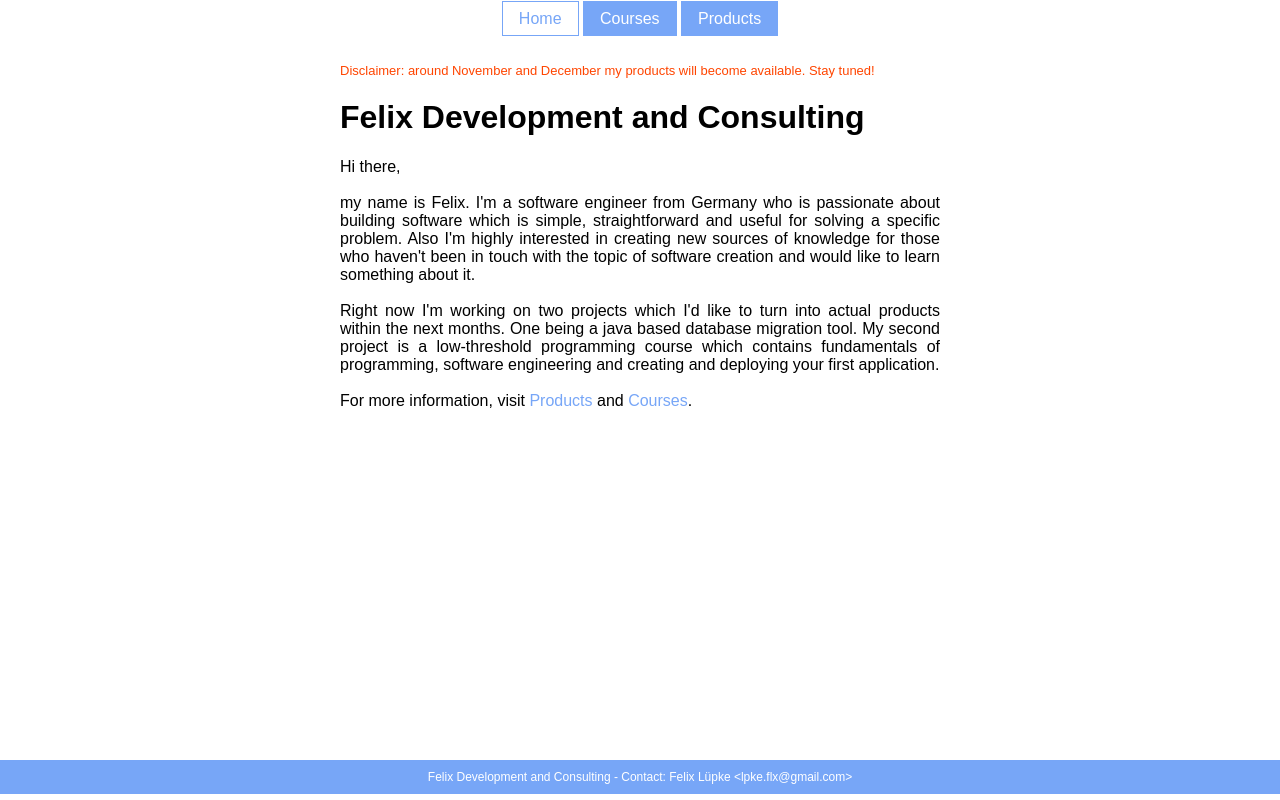
After one commit to flikkes/felix-development-pages, a Flask app: page /home in a window 1280 px wide. The commit adds this page. Run offline with Flask 2, Linux system fonts and the light colour scheme.

Commit message:
made a small file based cms out of the webapp

```diff
--- a/app.py
+++ b/app.py
@@ -1,4 +1,4 @@
-import os.path
+import os, os.path
 from flask import Flask, render_template, url_for, Markup
 from flask_talisman import Talisman
 
@@ -9,60 +9,41 @@ if not os.path.isfile("local_dev_environment.flagfile"):
 
 @app.route("/")
 def home():
-    active_link = "home"
-    home_caption = "Felix Development and Consulting"
-    home_content = Markup(
-        """
-        Hi there,<br><br>
-        my name is Felix. I'm a software engineer from Germany who is passionate about building software which is simple,
-        straightforward and useful for solving a specific problem. Also I'm highly interested in creating new sources of
-        knowledge for those who haven't been in touch with the topic of software creation and would like to learn something about it.<br><br>
-        Right now I'm working on two projects which I'd like to turn into actual products within the next months. One being a
-        java based database migration tool. My second project is a low-threshold programming course which contains fundamentals of
-        programming, software engineering and creating and deploying your first application.<br><br>
-        For more information, visit <a href="/products">Products</a> and <a href="/courses">Courses</a>.
-        """
-    )
+    return pages("home")
+
+
+@app.route("/<page>")
+def pages(page):
+    pages_caption = "Not found"
+    pages_content = "Sorry, no content available."
+    active_link = "notfound"
+
+    if not page_name_too_long(page):
+        caption_filename = "content/" + page + "_caption.html"
+        content_filename = "content/" + page + ".html"
+        active_link = page
+
+        if os.path.isfile(caption_filename):
+            with open(caption_filename, 'r') as f:
+                pages_caption = Markup(f.read())
+
+        if os.path.isfile(content_filename):
+            with open(content_filename, 'r') as f:
+                pages_content = Markup(f.read())
+
     return render_template(
-        "index.html", home_caption=home_caption, home_content=home_content, active_link=active_link
+        "index.html", caption=pages_caption, content=pages_content, active_link=active_link, items=get_items("content")
     )
 
 
-@app.route("/courses")
-def courses():
-    active_link = "courses"
-    courses_caption = "Felix' software development course"
-    courses_content = Markup(
-        """
-        A free version of my software development course will be available soon. It will give you a taste of how the content is
-        structured as well as how things are explained. Be sure to check it out - it's free!
-        """
-    )
-    return render_template(
-        "index.html", home_caption=courses_caption, home_content=courses_content, active_link=active_link
-    )
+def page_name_too_long(name):
+    return len(name) > 80
 
 
-@app.route("/products")
-def products():
-    active_link = "products"
-    products_caption = "Free database migration tool"
-    products_content = Markup(
-        """
-        Felix-db-migration-tool is a java based tool for easily migrating data from one database to another.
-        In the current version I try to offer a simple API especially for encapsulating data reads and writes from and to a MySQL database. <br><br>
-        My goal is to provide a simple and efficient converting mechanism from database
-        specific formats into a generic format while covering a large variety of database systems.
-        In the current version only MySQL and MongoDB are supported. My plan is to enhance functionality and gradually increase the number of supported
-        database systems. <br><br>
-        While the standard open source version will continue to receive important updates I'll start to develop an
-        advanced version of the software which will be available soon. This Version will include advanced functionality,
-        stable and experimental API and other special features. <br><br>
-        If you have any questions or want to suggest something
-        I should include in future updates, feel free to contact me at <a href="mailto:lpke.flx@gmail.com">lpke.flx@gmail.com</a>.
-        <h3><a target="_blank" href="https://github.com/flikkes/felix-db-migration-tool/releases">Download the tool here.</a></h3>
-        """
-    )
-    return render_template(
-        "index.html", home_caption=products_caption, home_content=products_content, active_link=active_link
-    )
+def get_items(name):
+    files = os.listdir(name)
+    result = []
+    for item in files:
+        if os.path.isfile(name + "/" + item) and not "_caption" in str(item):
+            result.append(os.path.splitext(item)[0])
+    return result
--- /dev/null
+++ b/content/courses.html
@@ -0,0 +1,2 @@
+A free version of my software development course will be available soon. It will give you a taste of how the content is
+structured as well as how things are explained. Be sure to check it out - it's free!
--- /dev/null
+++ b/content/courses_caption.html
@@ -0,0 +1 @@
+Felix' software development course
--- /dev/null
+++ b/content/home.html
@@ -0,0 +1,8 @@
+Hi there,<br><br>
+my name is Felix. I'm a software engineer from Germany who is passionate about building software which is simple,
+straightforward and useful for solving a specific problem. Also I'm highly interested in creating new sources of
+knowledge for those who haven't been in touch with the topic of software creation and would like to learn something about it.<br><br>
+Right now I'm working on two projects which I'd like to turn into actual products within the next months. One being a
+java based database migration tool. My second project is a low-threshold programming course which contains fundamentals of
+programming, software engineering and creating and deploying your first application.<br><br>
+For more information, visit <a href="/products">Products</a> and <a href="/courses">Courses</a>.
--- /dev/null
+++ b/content/home_caption.html
@@ -0,0 +1 @@
+Felix Development and Consulting
--- /dev/null
+++ b/content/products_caption.html
@@ -0,0 +1 @@
+Free database migration tool
--- a/static/css/main.css
+++ b/static/css/main.css
@@ -73,6 +73,7 @@ li a:hover {
 .fd-menu-item {
     display: inline;
     text-align: center;
+    text-transform: capitalize;
 }
 
 .fd-header {
--- a/templates/index.html
+++ b/templates/index.html
@@ -11,20 +11,18 @@
     <header class="fd-header">
         <nav>
             <ul class="fd-menu-list">
-                <li class="fd-menu-item"><a class="{{'fd-active-menu-item' if active_link == 'home'}}" href="/">Home</a>
+                {% for item in items %}
+                <li class="fd-menu-item"><a class="{{'fd-active-menu-item' if active_link == item}}" href="/{{item}}">{{ item }}</a>
                 </li>
-                <li class="fd-menu-item"><a class="{{'fd-active-menu-item' if active_link == 'courses'}}"
-                        href="/courses">Courses</a></li>
-                <li class="fd-menu-item"><a class="{{'fd-active-menu-item' if active_link == 'products'}}"
-                        href="/products">Products</a></li>
+                {% endfor %}
             </ul>
         </nav>
     </header>
     <div class="fd-content-wrapper">
         <div class="fd-content">
             <p class="fd-disclaimer">Disclaimer: around November and December my products will become available. Stay tuned!</p>
-            <h1>{{ home_caption }}</h1>
-            {{ home_content }}
+            <h1>{{ caption }}</h1>
+            {{ content }}
         </div>
     </div>
     <footer class="fd-footer">Felix Development and Consulting - Contact: Felix Lüpke &lt;lpke.flx@gmail.com&gt;
```
Also changed, not shown: content/products.html (added, +16 -0 lines).
